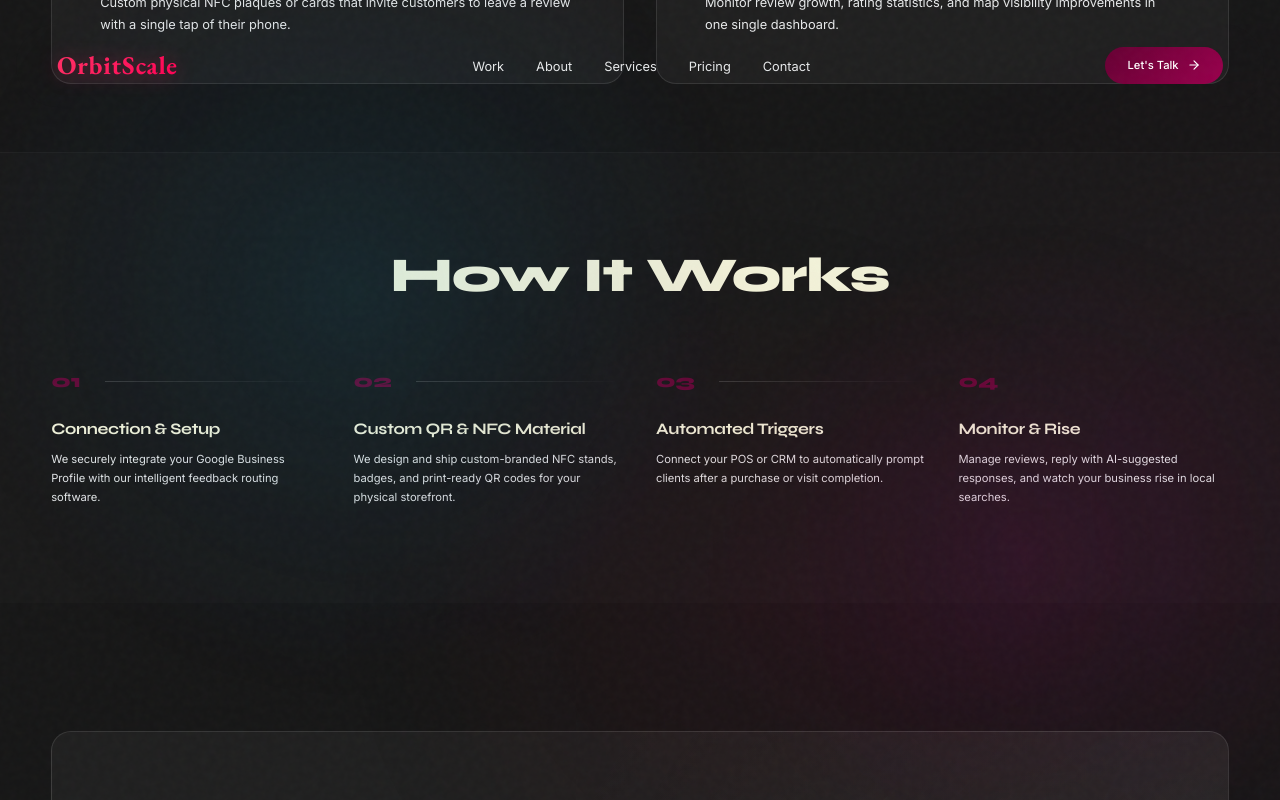
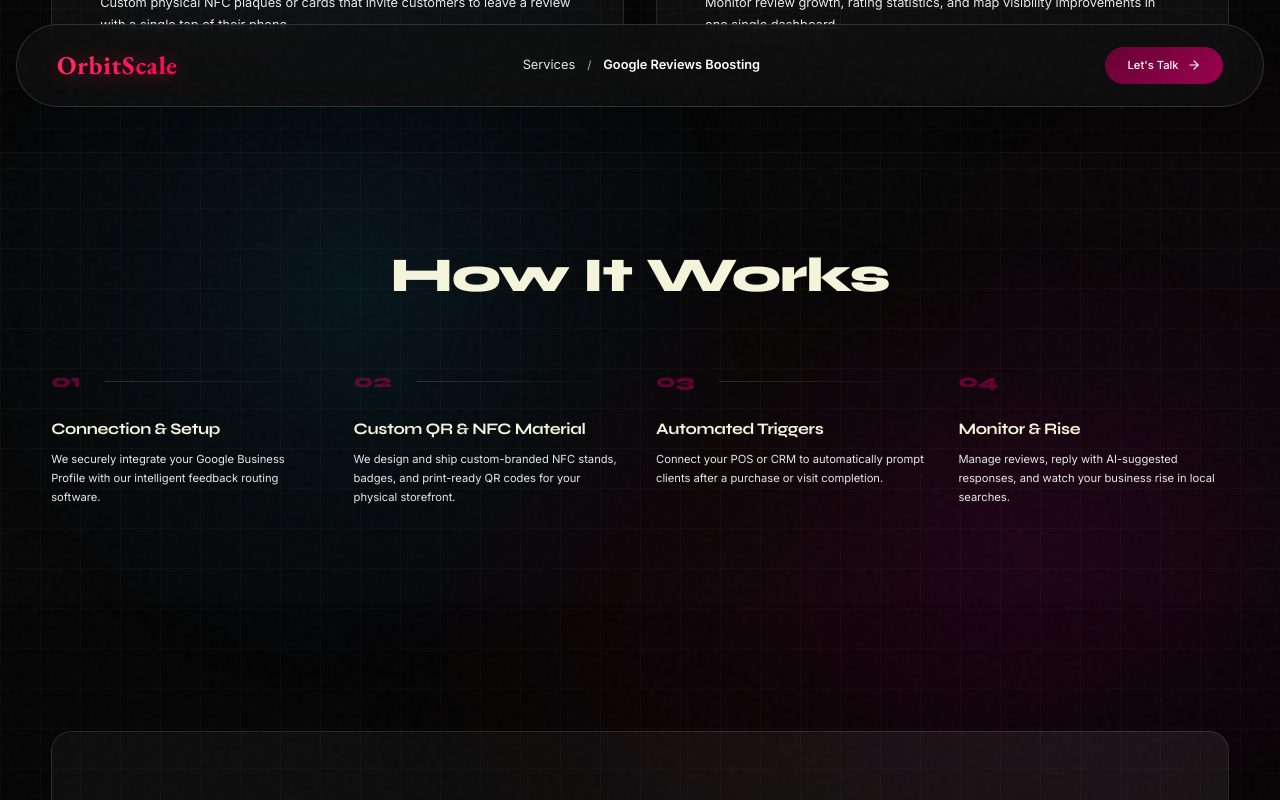
Before and after one commit to Orbit-Scale/OrbitScale, a React (Vite) app: page / in a window 1280 px wide. Both pictures are taken after a click on the element 339 px from the left and 2392 px from the top of the page. Shown: the part 1992-2792 px from the top of the page. Built offline with nearby package versions, Linux system fonts and the light colour scheme.

Commit message:
Enhance ServiceDetail UI with breadcrumb navigation and distinct page textures

```diff
--- a/src/App.jsx
+++ b/src/App.jsx
@@ -123,7 +123,7 @@ function App() {
       <CustomCursor />
 
       {/* Navigation */}
-      <Navbar />
+      <Navbar currentServiceId={currentServiceId} />
 
       {/* Main content sections */}
       <main>
--- a/src/components/Navbar/Navbar.css
+++ b/src/components/Navbar/Navbar.css
@@ -387,3 +387,84 @@
     margin-left: 0.5rem;
   }
 }
+
+/* ── Service Mode Navbar ── */
+.navbar--service-mode .navbar-inner {
+  background: rgba(15, 15, 15, 0.85) !important;
+  border-color: rgba(255, 255, 255, 0.15) !important;
+  backdrop-filter: blur(16px) !important;
+  -webkit-backdrop-filter: blur(16px) !important;
+  max-width: 1400px; /* Keep it wide for breadcrumbs if not scrolled */
+}
+
+.navbar--scrolled.navbar--service-mode .navbar-inner {
+  max-width: 800px;
+}
+
+.breadcrumb-nav {
+  display: flex;
+  align-items: center;
+  gap: 0.75rem;
+  font-family: var(--font-body);
+  font-size: var(--text-sm);
+  font-weight: 500;
+}
+
+.breadcrumb-separator {
+  color: var(--color-text-muted);
+  font-size: var(--text-xs);
+}
+
+.breadcrumb-current {
+  color: #fff;
+  font-weight: 600;
+}
+
+/* ── Mobile Service Mode ── */
+.mobile-tab-bar--service {
+  background: transparent !important;
+  border: none !important;
+  box-shadow: none !important;
+  backdrop-filter: none !important;
+  -webkit-backdrop-filter: none !important;
+  padding: 0 !important;
+}
+
+.mobile-tab-bar--service::before {
+  display: none;
+}
+
+.mobile-back-home {
+  width: 100%;
+  display: flex;
+  justify-content: center;
+}
+
+.mobile-back-btn {
+  display: flex;
+  align-items: center;
+  gap: 0.5rem;
+  padding: 0.8rem 1.5rem;
+  background: rgba(20, 20, 20, 0.8);
+  border: 1px solid rgba(255, 255, 255, 0.1);
+  backdrop-filter: blur(20px);
+  -webkit-backdrop-filter: blur(20px);
+  border-radius: var(--radius-full);
+  color: var(--color-text);
+  font-family: var(--font-body);
+  font-size: var(--text-sm);
+  font-weight: 600;
+  text-decoration: none;
+  box-shadow: 0 8px 32px rgba(0, 0, 0, 0.4);
+  transition: background 0.3s var(--ease-out), transform 0.3s var(--ease-out);
+}
+
+.mobile-back-btn:active {
+  transform: scale(0.96);
+  background: rgba(255, 255, 255, 0.1);
+}
+
+.mobile-back-btn svg {
+  width: 18px;
+  height: 18px;
+}
--- a/src/components/Navbar/Navbar.jsx
+++ b/src/components/Navbar/Navbar.jsx
@@ -2,6 +2,7 @@ import { useEffect, useRef, useState, useCallback } from 'react';
 import gsap from 'gsap';
 import { useMagnet } from '../../hooks/useMagnet';
 import { useLenisScroll } from '../../hooks/useLenisScroll';
+import { serviceData } from '../Services/ServiceDetail';
 import './Navbar.css';
 
 const navLinks = [
@@ -86,7 +87,7 @@ const mobileTabs = [
   },
 ];
 
-export default function Navbar() {
+export default function Navbar({ currentServiceId }) {
   const navRef = useRef(null);
   const ctaMagnetRef = useMagnet(0.25);
   const handleLenisScroll = useLenisScroll();
@@ -216,6 +217,7 @@ export default function Navbar() {
     'navbar',
     isHidden ? 'navbar--hidden' : '',
     isScrolled ? 'navbar--scrolled' : '',
+    currentServiceId ? 'navbar--service-mode' : '',
   ]
     .filter(Boolean)
     .join(' ');
@@ -232,7 +234,19 @@ export default function Navbar() {
 
           {/* Desktop Links */}
           <ul className="navbar-links">
-            {navLinks.map((link) => (
+            {currentServiceId ? (
+              <li className="breadcrumb-nav">
+                <a href="#services" className="navbar-link" onClick={(e) => handleLenisScroll(e, '#services')}>
+                  Services
+                  <span className="navbar-link-line" />
+                </a>
+                <span className="breadcrumb-separator">/</span>
+                <span className="breadcrumb-current">
+                  {serviceData[currentServiceId]?.title || 'Service Details'}
+                </span>
+              </li>
+            ) : (
+              navLinks.map((link) => (
                 <li key={link.label}>
                   <a
                     href={link.href}
@@ -243,7 +257,8 @@ export default function Navbar() {
                     <span className="navbar-link-line" />
                   </a>
                 </li>
-            ))}
+              ))
+            )}
           </ul>
 
           {/* CTA */}
@@ -265,7 +280,18 @@ export default function Navbar() {
       </nav>
 
       {/* Mobile Floating Bottom Tab Bar */}
-      <nav className="mobile-tab-bar" aria-label="Mobile Navigation">
+      <nav className={`mobile-tab-bar ${currentServiceId ? 'mobile-tab-bar--service' : ''}`} aria-label="Mobile Navigation">
+        {currentServiceId ? (
+          <div className="mobile-back-home">
+            <a href="#services" onClick={(e) => handleLenisScroll(e, '#services')} className="mobile-back-btn">
+              <svg viewBox="0 0 24 24" fill="none" stroke="currentColor" strokeWidth="2" strokeLinecap="round" strokeLinejoin="round">
+                <line x1="19" y1="12" x2="5" y2="12"></line>
+                <polyline points="12 19 5 12 12 5"></polyline>
+              </svg>
+              <span>Back to Services</span>
+            </a>
+          </div>
+        ) : (
           <div className="mobile-tab-track">
             <div className="mobile-tab-indicator" style={getIndicatorStyle()} />
             {mobileTabs.map((tab) => {
@@ -283,6 +309,7 @@ export default function Navbar() {
               );
             })}
           </div>
+        )}
       </nav>
     </>
   );
--- a/src/components/Services/ServiceDetail.css
+++ b/src/components/Services/ServiceDetail.css
@@ -7,6 +7,27 @@
   overflow: hidden;
   padding-bottom: var(--space-section);
   min-height: 100vh;
+  background-color: #050505; /* Slightly darker than main page */
+}
+
+/* Distinctive Texture Overlay for Service Page */
+.detail-texture-overlay {
+  position: absolute;
+  inset: 0;
+  z-index: 1;
+  pointer-events: none;
+  background-image:
+    linear-gradient(rgba(255, 255, 255, 0.03) 1px, transparent 1px),
+    linear-gradient(90deg, rgba(255, 255, 255, 0.03) 1px, transparent 1px);
+  background-size: 40px 40px;
+  opacity: 0; /* Animated in */
+}
+
+.detail-content-wrapper {
+  position: relative;
+  z-index: 5;
+  opacity: 0; /* Animated in */
+  transform: translateY(20px);
 }
 
 /* Glowing Neon Backdrop Blobs */
--- a/src/components/Services/ServiceDetail.jsx
+++ b/src/components/Services/ServiceDetail.jsx
@@ -23,7 +23,7 @@ import './ServiceDetail.css';
 
 gsap.registerPlugin(ScrollTrigger);
 
-const serviceData = {
+export const serviceData = {
   'google-reviews-boosting': {
     title: 'Google Reviews Boosting',
     subtitle: 'Dominate Google Maps & Rank #1 in Local Search',
@@ -271,7 +271,13 @@ export default function ServiceDetail({ id, onBack }) {
       // Intro animations
       const tl = gsap.timeline({ defaults: { ease: 'power3.out' } });
 
-      tl.fromTo('.back-btn-container', { x: -30, opacity: 0 }, { x: 0, opacity: 1, duration: 0.6 });
+      // Fade in the texture overlay
+      tl.to('.detail-texture-overlay', { opacity: 0.8, duration: 1.5, ease: 'power2.out' }, 0);
+
+      // Animate the content wrapper in
+      tl.fromTo('.detail-content-wrapper', { y: 30, opacity: 0 }, { y: 0, opacity: 1, duration: 1, ease: 'power3.out' }, 0.2);
+
+      tl.fromTo('.back-btn-container', { x: -30, opacity: 0 }, { x: 0, opacity: 1, duration: 0.6 }, '-=0.5');
       tl.fromTo('.detail-hero-title', { y: 40, opacity: 0 }, { y: 0, opacity: 1, duration: 0.8 }, '-=0.4');
       tl.fromTo('.detail-hero-subtitle', { y: 20, opacity: 0 }, { y: 0, opacity: 0.7, duration: 0.8 }, '-=0.6');
       tl.fromTo('.detail-hero-desc', { y: 20, opacity: 0 }, { y: 0, opacity: 1, duration: 0.8 }, '-=0.6');
@@ -427,11 +433,15 @@ export default function ServiceDetail({ id, onBack }) {
 
   return (
     <div className="service-detail-container" ref={containerRef}>
+      {/* Texture overlay for distinct new page feel */}
+      <div className="detail-texture-overlay" />
+
       {/* Background glow elements */}
       <div className="detail-glow-blob blob-left" />
       <div className="detail-glow-blob blob-right" />
 
-      {/* Navigation Header bar */}
+      <div className="detail-content-wrapper">
+        {/* Navigation Header bar */}
       <div className="container back-header">
         <div className="back-btn-container">
           <button onClick={onBack} className="back-link">
@@ -545,6 +555,7 @@ export default function ServiceDetail({ id, onBack }) {
           </div>
         </div>
       </section>
+      </div>
     </div>
   );
 }
```
Lines whose indentation alone changed are shown as unchanged.
